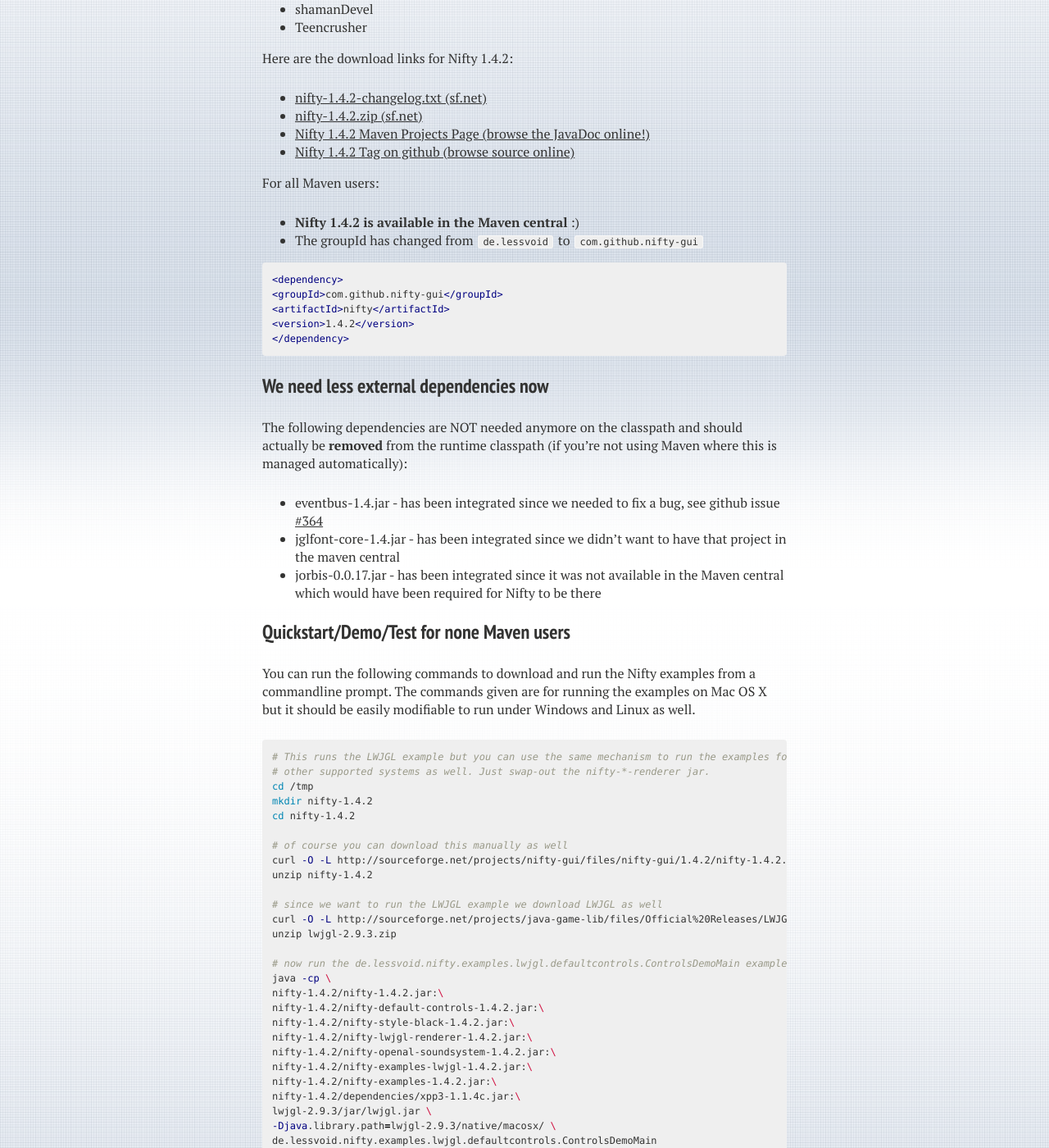
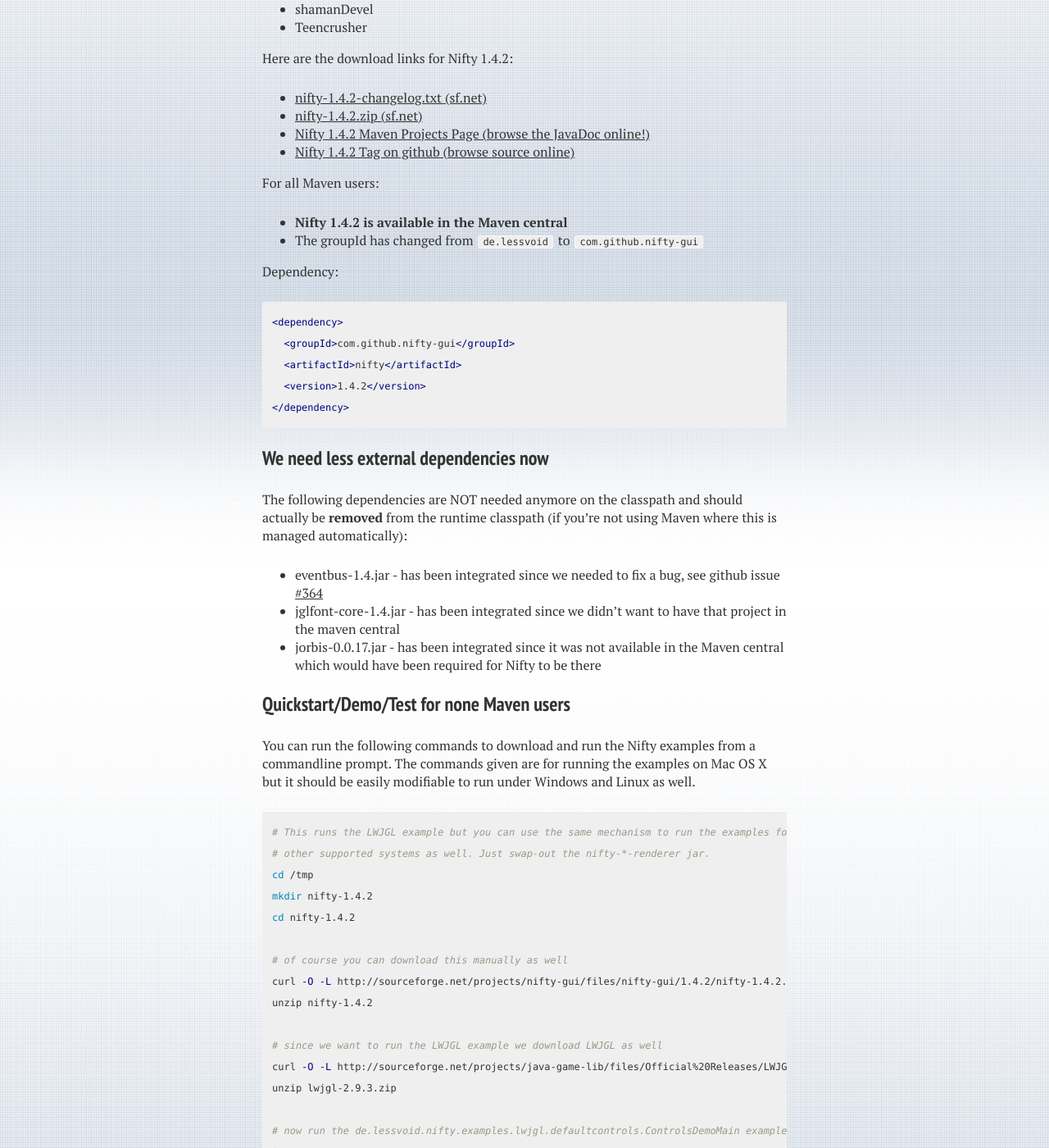
Before and after one commit to void256/blog, a Jekyll site: the page built from _posts/2016-05-04-nifty-1-4-2-has-been-released.markdown, in a window 1280 px wide and 1400 px high, scrolled down 574 px. Shown: the whole window at 82% size. Built offline with Jekyll 4.4.1, drawn with Linux system fonts in a browser that asks for light colours; nearby versions of some CDN libraries; comment, search, counter and statistics services are not loaded; some of the changed text lies outside the part shown.

Commit message:
fix: jekyll 3.0 compatibility

````diff
--- a/_config.yml
+++ b/_config.yml
@@ -9,7 +9,7 @@
 
 permalink:   /:categories/:title/
 markdown:    kramdown
-highlighter: pygments
+highlighter: Rouge
 sass:
   sass_dir: _sass
   style: compressed
@@ -21,8 +21,7 @@
   footnote_nr: 1
   entity_output: as_char
   toc_levels: 1..6
-  use_coderay: false
-
+  enable_coderay: false
 
 # Site owner
 owner:
--- a/_posts/2016-05-04-nifty-1-4-2-has-been-released.markdown
+++ b/_posts/2016-05-04-nifty-1-4-2-has-been-released.markdown
@@ -32,16 +32,17 @@
 
 For all Maven users:
 
-* **Nifty 1.4.2 is available in the Maven central** :)
+* **Nifty 1.4.2 is available in the Maven central**
 * The groupId has changed from `de.lessvoid` to `com.github.nifty-gui`
 
-{% highlight XML %}
+Dependency:
+```xml
 <dependency>
-<groupId>com.github.nifty-gui</groupId>
-<artifactId>nifty</artifactId>
-<version>1.4.2</version>
+  <groupId>com.github.nifty-gui</groupId>
+  <artifactId>nifty</artifactId>
+  <version>1.4.2</version>
 </dependency>
-{% endhighlight %}
+```
 
 ### We need less external dependencies now
 
@@ -55,7 +56,7 @@
 
 You can run the following commands to download and run the Nifty examples from a commandline prompt. The commands given are for running the examples on Mac OS X but it should be easily modifiable to run under Windows and Linux as well.
 
-{% highlight bash %}
+```bash
 # This runs the LWJGL example but you can use the same mechanism to run the examples for the
 # other supported systems as well. Just swap-out the nifty-*-renderer jar.
 cd /tmp
@@ -83,6 +84,6 @@
 lwjgl-2.9.3/jar/lwjgl.jar \
 -Djava.library.path=lwjgl-2.9.3/native/macosx/ \
 de.lessvoid.nifty.examples.lwjgl.defaultcontrols.ControlsDemoMain
-{% endhighlight %}
+```
 
 void
````
Also changed, not shown: other parts of _posts/2016-05-04-nifty-1-4-2-has-been-released.markdown (+1 -1 lines).
